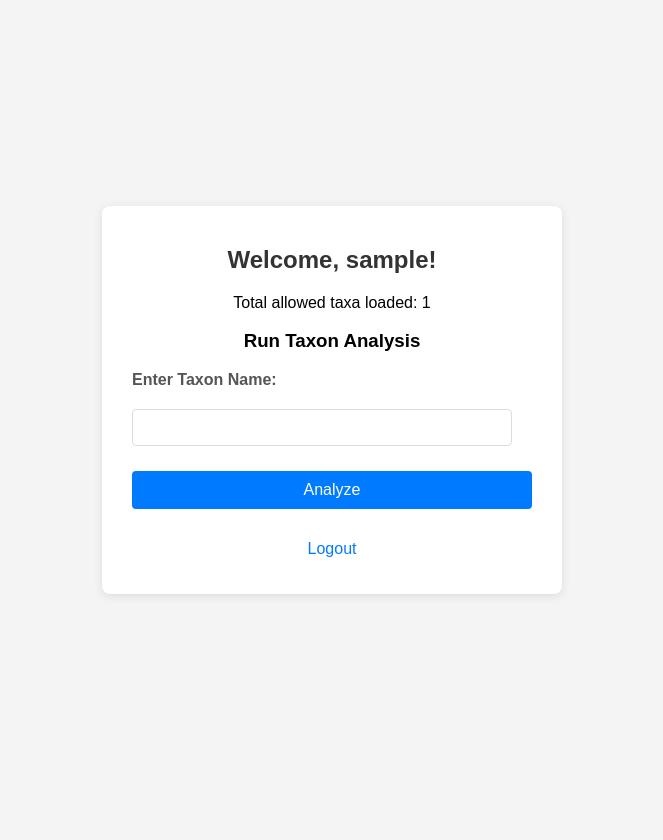
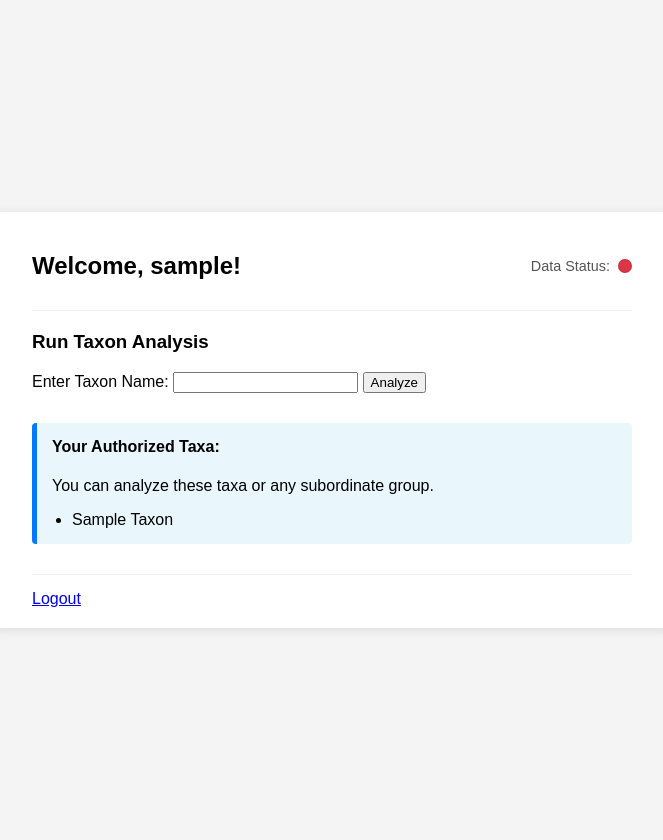
Before and after one commit to wboeger/completeness, a Flask app: template templates/index.html in a window 1280 px wide. Shown: the whole page, without its empty margins (308-971 px from the left). Before the commit the page ends 596 px from the top, so only its background shows below. Run offline with Flask 3, Linux system fonts and the light colour scheme; the template is opened without the code that fills it: most values are stand-ins (such as "Sample title", 1, 10 or a date in 2020).

Commit message:
feat: Add data status indicator and display allowed taxa
fix: Add error handling for user creation

```diff
--- a/app.py
+++ b/app.py
@@ -16,16 +16,13 @@ app = Flask(__name__)
 app.secret_key = os.urandom(24)
 
 # --- Configuration ---
-# Database configuration for production (e.g., Railway) or local development
 DATABASE_URL = os.environ.get('DATABASE_URL', 'sqlite:///users.db')
-# Heroku/Railway use postgres:// but SQLAlchemy needs postgresql://
 if DATABASE_URL.startswith("postgres://"):
     DATABASE_URL = DATABASE_URL.replace("postgres://", "postgresql://", 1)
 app.config['SQLALCHEMY_DATABASE_URI'] = DATABASE_URL
 app.config['SQLALCHEMY_TRACK_MODIFICATIONS'] = False
 db = SQLAlchemy(app)
 
-# --- Google Sheets URLs ---
 PESQUISADORES_SHEET_URL = "https://docs.google.com/spreadsheets/d/1adWD1sksMqWhAaLmKC61mV8a3ZeuT-ou/export?format=xlsx"
 PLANILHA_EXTENDIDA_SHEET_URL = "https://docs.google.com/spreadsheets/d/1zG0Ax_wKgg6UB9PgVXg29_qoZKDCE1Db/export?format=xlsx"
 # --- End Configuration ---
@@ -48,10 +45,11 @@ class User(db.Model):
 TAXON_HIERARCHY = {}
 PESQUISADORES_DF = None
 PLANILHA_DF = None
+DATA_LOADED_SUCCESSFULLY = False
 
 def download_gsheet(url):
     try:
-        response = requests.get(url)
+        response = requests.get(url, timeout=30) # Add a timeout
         response.raise_for_status()
         return response.content
     except requests.exceptions.RequestException as e:
@@ -59,7 +57,7 @@ def download_gsheet(url):
         return None
 
 def load_data_on_startup():
-    global TAXON_HIERARCHY, PESQUISADORES_DF, PLANILHA_DF
+    global TAXON_HIERARCHY, PESQUISADORES_DF, PLANILHA_DF, DATA_LOADED_SUCCESSFULLY
 
     pesquisadores_content = download_gsheet(PESQUISADORES_SHEET_URL)
     if pesquisadores_content:
@@ -70,19 +68,15 @@ def load_data_on_startup():
     if planilha_content:
         PLANILHA_DF = pd.read_excel(BytesIO(planilha_content))
         print(f"Loaded {len(PLANILHA_DF)} records from main data sheet.")
-
-        # Normalize column names to prevent KeyErrors
         PLANILHA_DF.columns = [col.lower().strip() for col in PLANILHA_DF.columns]
 
         taxonomic_ranks = ['phylum', 'class', 'order', 'family', 'genus', 'scientificname']
-
-        # Filter out rows that don't have the required taxonomic ranks
         valid_ranks = [rank for rank in taxonomic_ranks if rank in PLANILHA_DF.columns]
         df_taxons = PLANILHA_DF.dropna(subset=valid_ranks[:-1]).copy()
 
-        for rank_index in range(len(taxonomic_ranks) - 1):
-            parent_rank = taxonomic_ranks[rank_index]
-            child_rank = taxonomic_ranks[rank_index + 1]
+        for rank_index in range(len(valid_ranks) - 1):
+            parent_rank = valid_ranks[rank_index]
+            child_rank = valid_ranks[rank_index + 1]
 
             for _, row in df_taxons[[child_rank, parent_rank]].iterrows():
                 child_name = str(row[child_rank]).strip().lower()
@@ -93,131 +87,79 @@ def load_data_on_startup():
 
         print(f"Built taxon hierarchy with {len(TAXON_HIERARCHY)} relationships.")
 
-# --- Python-based Analysis Function ---
+    if PESQUISADORES_DF is not None and PLANILHA_DF is not None:
+        DATA_LOADED_SUCCESSFULLY = True
+        print("Data loading successful.")
+    else:
+        print("Data loading failed.")
+
+# --- Python-based Analysis Function (omitted for brevity, no changes needed) ---
 def run_python_analysis(taxon_filter, pesquisadores_df, planilha_df):
     try:
-        # 1. Filter data based on the input taxon
+        # ... (rest of the function is unchanged)
         taxonomic_ranks = ['phylum', 'class', 'order', 'family', 'genus', 'scientificname']
-
-        # Create a boolean mask for filtering
         mask = False
         for rank in taxonomic_ranks:
-            # Ensure column exists and handle potential errors
             if rank in planilha_df.columns:
                 mask |= (planilha_df[rank].str.lower() == taxon_filter.lower())
-
         filtered_data = planilha_df[mask].copy()
-
-        if filtered_data.empty:
-            print(f"No data found for taxon filter: {taxon_filter}")
-            return None
-
-        # 2. Filter for species-level records
+        if filtered_data.empty: return None
         species_data = filtered_data[filtered_data['taxonrank'].isin(['ESPECIE', 'SUBESPECIE'])].copy()
-        if species_data.empty:
-            print(f"No species-level data found for taxon filter: {taxon_filter}")
-            return None
-
-        # 3. Calculate per-species completeness
-        MANUAL_COLS = [
-            "bibliographicreference", "country", "establishmentmeans", "endemicbrazil",
-            "environment", "locality", "epicontinentaldomain", "marinedomain", "lifeform",
-            "habitat", "vernacularname", "vernacularnamelanguage", "vernacularnamelocality",
-            "animalhostnames", "vegetalhostnames"
-        ]
+        if species_data.empty: return None
+        MANUAL_COLS = ["bibliographicreference", "country", "establishmentmeans", "endemicbrazil", "environment", "locality", "epicontinentaldomain", "marinedomain", "lifeform", "habitat", "vernacularname", "vernacularnamelanguage", "vernacularnamelocality", "animalhostnames", "vegetalhostnames"]
         manual_present = [col for col in MANUAL_COLS if col in species_data.columns]
-
-        def is_filled(series):
-            return series.notna() & (series.astype(str).str.strip() != '')
-
+        def is_filled(series): return series.notna() & (series.astype(str).str.strip() != '')
         filled_matrix = species_data[manual_present].apply(is_filled)
-
         remove_marine = species_data['environment'].str.lower().str.strip() == "epicontinental"
         remove_animal = species_data['lifeform'].str.lower().str.strip() == "herbivoro"
-
         species_data['filled_count'] = filled_matrix.sum(axis=1)
         species_data['total_applicable'] = len(manual_present)
-
-        if 'marinedomain' in manual_present:
-            species_data.loc[remove_marine, 'total_applicable'] -= 1
-        if 'animalhostnames' in manual_present:
-            species_data.loc[remove_animal, 'total_applicable'] -= 1
-
+        if 'marinedomain' in manual_present: species_data.loc[remove_marine, 'total_applicable'] -= 1
+        if 'animalhostnames' in manual_present: species_data.loc[remove_animal, 'total_applicable'] -= 1
         species_data['completeness'] = (species_data['filled_count'] / species_data['total_applicable']) * 100
-
-        # 4. Aggregate by taxonomic levels
         def most_common_val(x):
             x = x.dropna()[x != ""]
             if x.empty: return np.nan
             return x.mode().iloc[0]
-
-        agg_funcs = {
-            'n_species': ('scientificname', 'count'),
-            'mean_complete': ('completeness', 'mean'),
-            'min_complete': ('completeness', 'min'),
-            'max_complete': ('completeness', 'max'),
-        }
-
+        agg_funcs = {'n_species': ('scientificname', 'count'), 'mean_complete': ('completeness', 'mean'), 'min_complete': ('completeness', 'min'), 'max_complete': ('completeness', 'max')}
         def aggregate_by(level):
             hierarchy = ['phylum', 'class', 'order', 'family', 'genus']
             if level not in hierarchy: hierarchy.append(level)
-
             group_cols = [col for col in hierarchy if col in species_data.columns and col not in [level]]
-
             agg_dict = agg_funcs.copy()
-            for col in group_cols:
-                agg_dict[col] = (col, most_common_val)
-
+            for col in group_cols: agg_dict[col] = (col, most_common_val)
             df = species_data.groupby(level).agg(**agg_dict).reset_index()
             df['amplitude'] = df['max_complete'] - df['min_complete']
             return df.round(2)
-
-        by_family = aggregate_by('family')
-        by_order = aggregate_by('order')
-        by_class = aggregate_by('class')
-        by_subclass = aggregate_by('subclass')
-        by_phylum = aggregate_by('phylum')
-
-        # 5. Add researcher names
+        by_family = aggregate_by('family'); by_order = aggregate_by('order'); by_class = aggregate_by('class'); by_subclass = aggregate_by('subclass'); by_phylum = aggregate_by('phylum')
         pesq_lookup = pesquisadores_df.dropna(subset=['taxons']).copy()
         pesq_lookup['taxons'] = pesq_lookup['taxons'].str.split('[;,]')
         pesq_lookup = pesq_lookup.explode('taxons')
         pesq_lookup['taxons'] = pesq_lookup['taxons'].str.strip()
         pesq_map = pesq_lookup.groupby('taxons')['username'].apply(lambda x: '; '.join(x.unique())).to_dict()
-
         def find_researcher(row, ranks):
             for rank in ranks:
-                if rank in row and row[rank] in pesq_map:
-                    return pesq_map[row[rank]]
+                if rank in row and row[rank] in pesq_map: return pesq_map[row[rank]]
             return np.nan
-
         by_family['pesquisador'] = by_family.apply(find_researcher, ranks=['family', 'order', 'class', 'phylum'], axis=1)
         by_order['pesquisador'] = by_order.apply(find_researcher, ranks=['order', 'class', 'phylum'], axis=1)
         by_class['pesquisador'] = by_class.apply(find_researcher, ranks=['class', 'phylum'], axis=1)
         by_subclass['pesquisador'] = by_subclass.apply(find_researcher, ranks=['subclass', 'class', 'phylum'], axis=1)
         by_phylum['pesquisador'] = by_phylum['phylum'].map(pesq_map)
-
-        # 6. Save to CSV and Zip
         temp_dir = os.path.join(app.root_path, 'temp_analysis_output', taxon_filter.replace(" ", "_") + "_" + str(os.getpid()))
         os.makedirs(temp_dir, exist_ok=True)
-
         by_family.to_csv(os.path.join(temp_dir, "completeness_by_family.csv"), index=False)
         by_order.to_csv(os.path.join(temp_dir, "completeness_by_order.csv"), index=False)
         by_class.to_csv(os.path.join(temp_dir, "completeness_by_class.csv"), index=False)
         by_subclass.to_csv(os.path.join(temp_dir, "completeness_by_subclass.csv"), index=False)
         by_phylum.to_csv(os.path.join(temp_dir, "completeness_by_phylum.csv"), index=False)
         species_data.to_csv(os.path.join(temp_dir, "completeness_per_species.csv"), index=False)
-
         zip_filename = f"{taxon_filter.replace(' ', '_')}_analysis_results.zip"
         zip_filepath = os.path.join(app.root_path, 'temp_zips', zip_filename)
         os.makedirs(os.path.dirname(zip_filepath), exist_ok=True)
-
         shutil.make_archive(zip_filepath.replace('.zip', ''), 'zip', temp_dir)
-
         shutil.rmtree(temp_dir)
-
         return zip_filepath
-
     except Exception as e:
         print(f"An error occurred during Python analysis: {e}")
         import traceback
@@ -237,7 +179,11 @@ with app.app_context():
 def index():
     if 'user_id' not in session: return redirect(url_for('login'))
     user = User.query.get(session['user_id'])
-    return render_template('index.html', username=user.username, allowed_taxa_count=len(session.get('allowed_taxa', [])), is_admin=user.is_admin)
+    return render_template('index.html',
+                           username=user.username,
+                           is_admin=user.is_admin,
+                           data_loaded=DATA_LOADED_SUCCESSFULLY,
+                           allowed_taxa_list=session.get('allowed_taxa', []))
 
 @app.route('/login', methods=['GET', 'POST'])
 def login():
@@ -249,7 +195,7 @@ def login():
                 user_data = PESQUISADORES_DF[PESQUISADORES_DF['username'].str.lower() == user.username.lower()]
                 if not user_data.empty:
                     taxa_str = user_data.iloc[0]['taxons']
-                    session['allowed_taxa'] = [t.strip().lower() for t in taxa_str.split(',')] if isinstance(taxa_str, str) else []
+                    session['allowed_taxa'] = sorted([t.strip().lower() for t in taxa_str.split(',')] if isinstance(taxa_str, str) else [])
             flash('Logged in successfully!', 'success')
             return redirect(url_for('index'))
         else:
@@ -276,12 +222,9 @@ def is_taxon_authorized(requested_taxon, user_allowed_taxa):
 @app.route('/analyze', methods=['POST'])
 def analyze_taxon():
     if 'user_id' not in session: return redirect(url_for('login'))
-
-    # --- Check if data was loaded on startup ---
-    if PLANILHA_DF is None or PESQUISADORES_DF is None:
-        flash("Error: Application data could not be loaded on startup. Please try restarting the application service.", 'danger')
+    if not DATA_LOADED_SUCCESSFULLY:
+        flash("Error: Application data is not loaded. Please restart the application service.", 'danger')
         return redirect(url_for('index'))
-    # --- End Check ---
 
     user = User.query.get(session['user_id'])
     taxon_input = request.form['taxon'].strip()
@@ -293,7 +236,6 @@ def analyze_taxon():
         flash(f"Taxon '{taxon_input}' is not allowed for analysis.", 'danger')
         return redirect(url_for('index'))
 
-    # Call the new Python analysis function
     result_zip_path = run_python_analysis(taxon_input, PESQUISADORES_DF, PLANILHA_DF)
 
     if result_zip_path:
@@ -316,16 +258,29 @@ def add_user():
         flash('Access denied: Administrators only.', 'danger')
         return redirect(url_for('index'))
     if request.method == 'POST':
-        if User.query.filter_by(username=request.form['username']).first():
+        username = request.form.get('username')
+        password = request.form.get('password')
+        if not username or not password:
+            flash('Username and password are required.', 'danger')
+            return redirect(url_for('add_user'))
+
+        if User.query.filter_by(username=username).first():
             flash('Username already exists.', 'danger')
         else:
-            new_user = User(username=request.form['username'], is_admin='is_admin' in request.form)
-            new_user.set_password(request.form['password'])
-            db.session.add(new_user)
-            db.session.commit()
-            flash(f"User {new_user.username} created successfully!", 'success')
-            return redirect(url_for('admin_dashboard'))
-    return render_template('add_user.html', username=User.query.get(session['user_id']).username, is_admin=True)
+            try:
+                new_user = User(username=username, is_admin='is_admin' in request.form)
+                new_user.set_password(password)
+                db.session.add(new_user)
+                db.session.commit()
+                flash(f"User '{new_user.username}' created successfully!", 'success')
+                return redirect(url_for('admin_dashboard'))
+            except Exception as e:
+                db.session.rollback()
+                flash(f"Error creating user: {e}", 'danger')
+                print(f"Error creating user: {e}")
+
+    current_user = User.query.get(session['user_id'])
+    return render_template('add_user.html', username=current_user.username, is_admin=current_user.is_admin)
 
 if __name__ == '__main__':
     app.run(debug=True)
--- a/static/style.css
+++ b/static/style.css
@@ -1,77 +1,92 @@
 body {
-    font-family: Arial, sans-serif;
+    font-family: sans-serif;
     background-color: #f4f4f4;
+    margin: 0;
+    padding: 20px;
     display: flex;
     justify-content: center;
     align-items: center;
     min-height: 100vh;
-    margin: 0;
 }
 
 .container {
-    background-color: #fff;
-    padding: 20px 30px;
+    background: white;
+    padding: 20px 40px;
     border-radius: 8px;
-    box-shadow: 0 2px 10px rgba(0, 0, 0, 0.1);
+    box-shadow: 0 2px 10px rgba(0,0,0,0.1);
     width: 100%;
-    max-width: 400px;
-    text-align: center;
+    max-width: 600px;
 }
 
-h2 {
-    color: #333;
+.header {
+    display: flex;
+    justify-content: space-between;
+    align-items: center;
+    border-bottom: 1px solid #eee;
+    padding-bottom: 10px;
     margin-bottom: 20px;
 }
 
-form {
+.status-indicator {
     display: flex;
-    flex-direction: column;
-    gap: 15px;
+    align-items: center;
+    gap: 8px;
+    font-size: 0.9em;
+    color: #555;
 }
 
-label {
-    text-align: left;
-    color: #555;
-    font-weight: bold;
+.status-light {
+    width: 12px;
+    height: 12px;
+    border-radius: 50%;
+    border: 1px solid rgba(0,0,0,0.1);
 }
 
-input[type="text"],
-input[type="password"] {
-    width: calc(100% - 20px);
-    padding: 10px;
-    margin-top: 5px;
-    border: 1px solid #ddd;
-    border-radius: 4px;
-    box-sizing: border-box;
+.status-ok {
+    background-color: #28a745; /* Green */
 }
 
-button {
-    background-color: #007bff;
-    color: white;
-    padding: 10px 15px;
-    border: none;
-    border-radius: 4px;
-    cursor: pointer;
-    font-size: 16px;
-    margin-top: 10px;
+.status-error {
+    background-color: #dc3545; /* Red */
 }
 
-button:hover {
-    background-color: #0056b3;
+.taxa-info {
+    margin-top: 30px;
+    padding: 15px;
+    background-color: #e9f7fd;
+    border-left: 5px solid #007bff;
+    border-radius: 4px;
 }
 
-.error {
-    color: red;
-    margin-bottom: 15px;
+.taxa-info h4 {
+    margin-top: 0;
 }
 
-a {
-    color: #007bff;
-    text-decoration: none;
-    margin-top: 15px;
-    display: inline-block;
+.taxa-info ul {
+    padding-left: 20px;
+    margin-bottom: 0;
 }
 
-a:hover {
-    text-decoration: underline;
+.footer-links {
+    margin-top: 30px;
+    padding-top: 15px;
+    border-top: 1px solid #eee;
+    display: flex;
+    gap: 20px;
 }
+
+.flashes {
+    list-style: none;
+    padding: 0;
+}
+
+.flashes li {
+    padding: 10px;
+    margin-bottom: 10px;
+    border-radius: 4px;
+}
+
+.flashes .success { background-color: #d4edda; color: #155724; }
+.flashes .danger { background-color: #f8d7da; color: #721c24; }
+.flashes .info { background-color: #d1ecf1; color: #0c5460; }
+.flashes .warning { background-color: #fff3cd; color: #856404; }
--- a/templates/index.html
+++ b/templates/index.html
@@ -8,7 +8,18 @@
 </head>
 <body>
     <div class="container">
-        <h2>Welcome, {{ username }}!</h2>
+        <div class="header">
+            <h2>Welcome, {{ username }}!</h2>
+            <div class="status-indicator">
+                <span>Data Status:</span>
+                {% if data_loaded %}
+                    <span class="status-light status-ok" title="Data files loaded successfully."></span>
+                {% else %}
+                    <span class="status-light status-error" title="Error loading data files on startup."></span>
+                {% endif %}
+            </div>
+        </div>
+
         {% with messages = get_flashed_messages(with_categories=true) %}
             {% if messages %}
                 <ul class="flashes">
@@ -19,8 +30,6 @@
             {% endif %}
         {% endwith %}
 
-        <p>Total allowed taxa loaded: {{ allowed_taxa_count }}</p>
-
         <h3>Run Taxon Analysis</h3>
         <form method="POST" action="{{ url_for('analyze_taxon') }}">
             <label for="taxon">Enter Taxon Name:</label>
@@ -28,10 +37,24 @@
             <button type="submit">Analyze</button>
         </form>
 
-        {% if is_admin %}
-            <p><a href="{{ url_for('admin_dashboard') }}">Admin Dashboard</a></p>
+        {% if allowed_taxa_list %}
+        <div class="taxa-info">
+            <h4>Your Authorized Taxa:</h4>
+            <p>You can analyze these taxa or any subordinate group.</p>
+            <ul>
+                {% for taxon in allowed_taxa_list %}
+                    <li>{{ taxon|title }}</li>
+                {% endfor %}
+            </ul>
+        </div>
         {% endif %}
-        <p><a href="{{ url_for('logout') }}">Logout</a></p>
+
+        <div class="footer-links">
+            {% if is_admin %}
+                <a href="{{ url_for('admin_dashboard') }}">Admin Dashboard</a>
+            {% endif %}
+            <a href="{{ url_for('logout') }}">Logout</a>
+        </div>
     </div>
 </body>
 </html>
```
